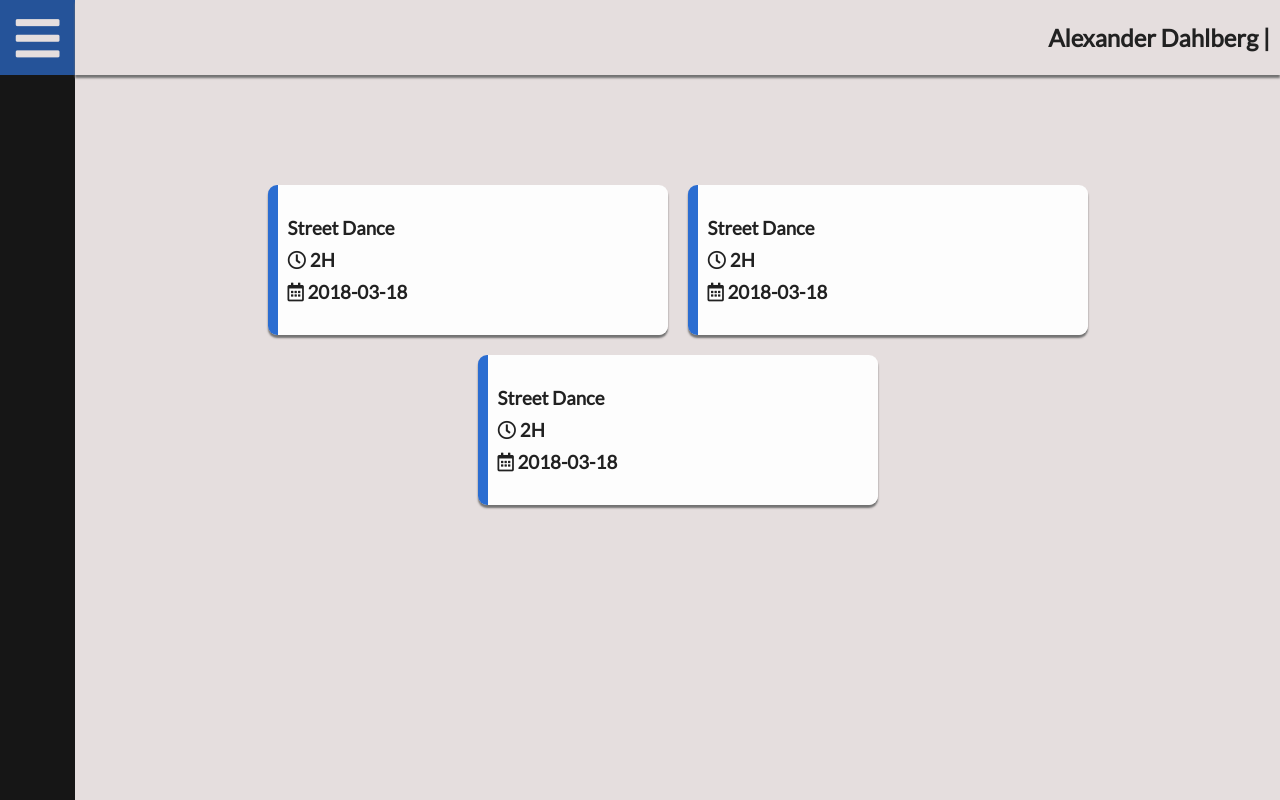
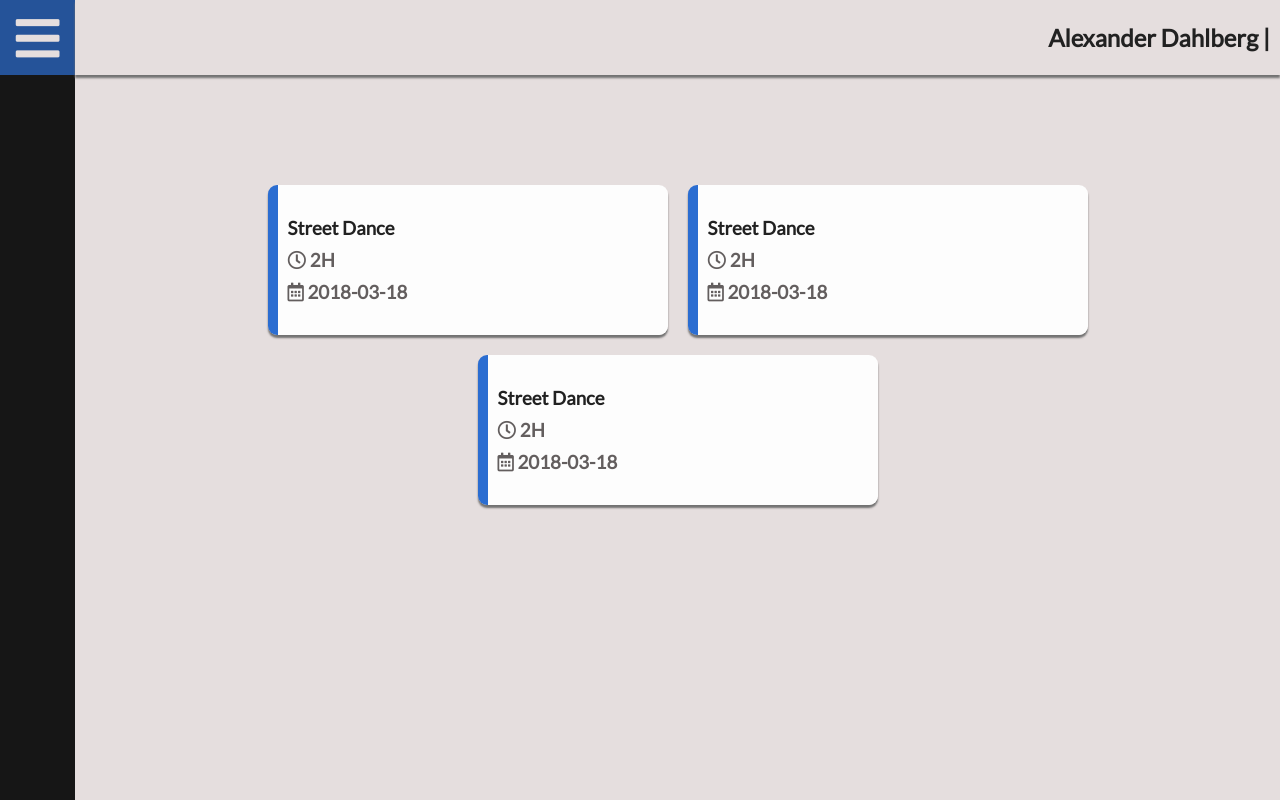
Before and after one commit to whoisaplex/danceproject, a plain HTML site: page profilePage/index.html in a window 1280 px wide. Drawn offline with Linux system fonts and the light colour scheme.

Commit message:
Class style change

```diff
--- a/profilePage/profile.css
+++ b/profilePage/profile.css
@@ -96,3 +96,7 @@
   padding:5px 10px;
   font-weight: bold;
 }
+
+.boxbox_content h3:nth-child(2), .boxbox_content h3:nth-child(3){
+  color:#635e5e;
+}
```
